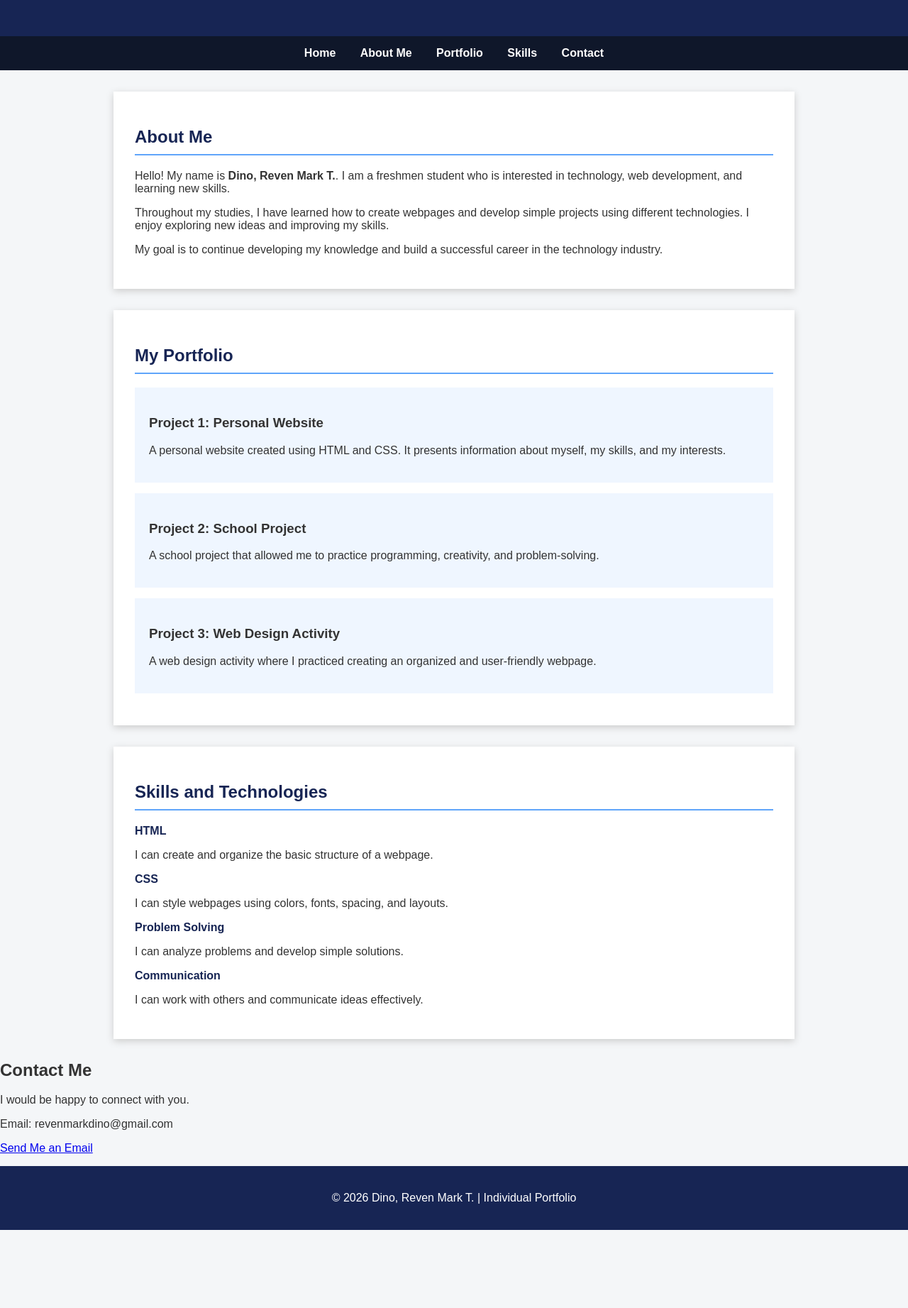
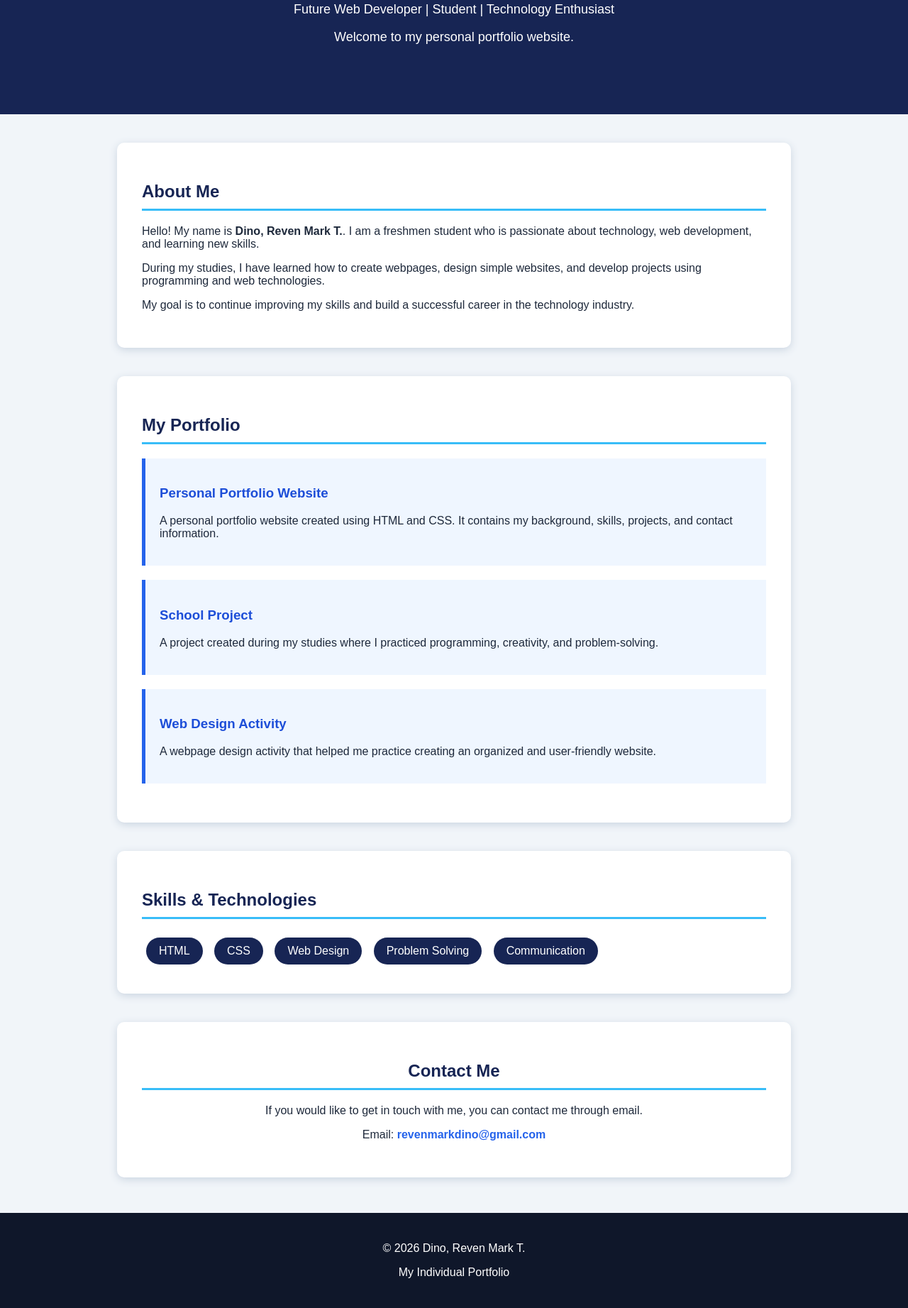
Before and after one commit to revenmarkdino-art/github-portfolio, a plain HTML site: page portfolio.html in a window 1280 px wide. Shown: the part 245-2088 px from the top of the page at 71% size. Before the commit the page ends 1978 px from the top, so only its background shows below. Drawn offline with Linux system fonts and the light colour scheme.

Commit message:
Update portfolio.html

```diff
--- a/portfolio.html
+++ b/portfolio.html
@@ -1,235 +1,266 @@
 <!DOCTYPE html>
-<html>
+<html lang="en">
 <head>
+    <meta charset="UTF-8">
+    <meta name="viewport" content="width=device-width, initial-scale=1.0">
+
     <title>Dino, Reven Mark T. | Portfolio</title>
 
     <style>
-        body {
-            font-family: Arial, sans-serif;
-            margin: 0;
-            background-color: #f4f6f8;
-            color: #333;
+        * {
+            box-sizing: border-box;
+            scroll-behavior: smooth;
         }
 
-        .header {
+        body {
+            margin: 0;
+            font-family: Arial, sans-serif;
+            background-color: #f1f5f9;
+            color: #1e293b;
+        }
+
+        /* Navigation */
+        nav {
+            background-color: #0f172a;
+            padding: 18px;
+            text-align: center;
+            position: sticky;
+            top: 0;
+        }
+
+        nav a {
+            color: white;
+            text-decoration: none;
+            margin: 0 15px;
+            font-weight: bold;
+        }
+
+        nav a:hover {
+            color: #38bdf8;
+        }
+
+        /* Home */
+        #home {
             background-color: #172554;
             color: white;
             text-align: center;
-            padding: 50px;
+            padding: 80px 20px;
         }
 
         .profile {
-            width: 150px;
-            height: 150px;
+            width: 160px;
+            height: 160px;
+            object-fit: cover;
             border-radius: 50%;
             border: 5px solid white;
-            object-fit: cover;
         }
 
-        .header h1 {
-            font-size: 40px;
-            margin-bottom: 10px;
+        #home h1 {
+            font-size: 42px;
+            margin: 20px 0 10px;
         }
 
-        .header p {
+        #home p {
             font-size: 18px;
         }
 
-        .nav {
-            background-color: #0f172a;
-            text-align: center;
-            padding: 15px;
+        /* Sections */
+        section {
+            width: 85%;
+            max-width: 950px;
+            margin: 40px auto;
+            padding: 35px;
+            background-color: white;
+            border-radius: 10px;
+            box-shadow: 0 3px 12px #cbd5e1;
         }
 
-        .nav a {
+        section h2 {
+            color: #172554;
+            border-bottom: 3px solid #38bdf8;
+            padding-bottom: 10px;
+        }
+
+        /* Projects */
+        .project {
+            background-color: #eff6ff;
+            padding: 20px;
+            margin: 20px 0;
+            border-left: 5px solid #2563eb;
+        }
+
+        .project h3 {
+            color: #1d4ed8;
+        }
+
+        /* Skills */
+        .skill {
+            display: inline-block;
+            background-color: #172554;
             color: white;
-            text-decoration: none;
-            margin: 15px;
+            padding: 10px 18px;
+            margin: 6px;
+            border-radius: 20px;
+        }
+
+        /* Contact */
+        #contact {
+            text-align: center;
+        }
+
+        .email {
+            color: #2563eb;
             font-weight: bold;
         }
 
-        .nav a:hover {
-            color: #60a5fa;
-        }
-
-        .section {
-            background-color: white;
-            margin: 30px auto;
-            padding: 30px;
-            width: 80%;
-            max-width: 900px;
-            box-shadow: 0 3px 10px #cccccc;
-        }
-
-        .section h2 {
-            color: #172554;
-            border-bottom: 2px solid #60a5fa;
-            padding-bottom: 10px;
-        }
-
-        .project {
-            background-color: #eff6ff;
-            padding: 20px;
-            margin: 15px 0;
-        }
-
-        .skills {
-            color: #172554;
-            font-weight: bold;
-        }
-
-        .contact {
-            text-align: center;
-        }
-
-        .footer {
-            background-color: #172554;
+        /* Footer */
+        footer {
+            background-color: #0f172a;
             color: white;
             text-align: center;
-            padding: 20px;
+            padding: 25px;
+            margin-top: 50px;
         }
     </style>
 </head>
 
 <body>
 
-    <!-- Homepage / Landing Page -->
-    <div class="header" id="home">
-
-        <!-- Profile Picture -->
-        <img src="c:\Users\Paul Pisonet\Pictures\Screenshots\Screenshot 2026-07-19 201303.png" alt="Photo of Dino, Reven Mark T." class="profile">
-
-        <h1>Dino, Reven Mark T.</h1>
-
-        <p>Future Web Developer | Creative Student | Technology Enthusiast</p>
-
-        <p>Welcome to my personal portfolio.</p>
-    </div>
-
     <!-- Navigation -->
-    <div class="nav">
+    <nav>
         <a href="#home">Home</a>
         <a href="#about">About Me</a>
         <a href="#portfolio">Portfolio</a>
         <a href="#skills">Skills</a>
         <a href="#contact">Contact</a>
+    </nav>
+
+    <!-- Home -->
+    <div id="home">
+
+        <img src="c:\Users\Paul Pisonet\Pictures\Screenshots\Screenshot 2026-07-19 201303.png"
+             alt="Dino, Reven Mark T."
+             class="profile">
+
+        <h1>Dino, Reven Mark T.</h1>
+
+        <p>
+            Future Web Developer | Student | Technology Enthusiast
+        </p>
+
+        <p>
+            Welcome to my personal portfolio website.
+        </p>
+
     </div>
 
     <!-- About Me -->
-    <div class="section" id="about">
+    <section id="about">
 
         <h2>About Me</h2>
 
         <p>
             Hello! My name is <b>Dino, Reven Mark T.</b>.
-            I am a freshmen student who is interested in technology,
-            web development, and learning new skills.
+            I am a freshmen student who is passionate about
+            technology, web development, and learning new skills.
         </p>
 
         <p>
-            Throughout my studies, I have learned how to create webpages
-            and develop simple projects using different technologies.
-            I enjoy exploring new ideas and improving my skills.
+            During my studies, I have learned how to create webpages,
+            design simple websites, and develop projects using
+            programming and web technologies.
         </p>
 
         <p>
-            My goal is to continue developing my knowledge and build
+            My goal is to continue improving my skills and build
             a successful career in the technology industry.
         </p>
 
-    </div>
+    </section>
 
     <!-- Portfolio -->
-    <div class="section" id="portfolio">
+    <section id="portfolio">
 
         <h2>My Portfolio</h2>
 
         <div class="project">
-            <h3>Project 1: Personal Website</h3>
+
+            <h3>Personal Portfolio Website</h3>
 
             <p>
-                A personal website created using HTML and CSS.
-                It presents information about myself, my skills,
-                and my interests.
+                A personal portfolio website created using HTML and CSS.
+                It contains my background, skills, projects, and contact
+                information.
             </p>
+
         </div>
 
         <div class="project">
-            <h3>Project 2: School Project</h3>
+
+            <h3>School Project</h3>
 
             <p>
-                A school project that allowed me to practice
+                A project created during my studies where I practiced
                 programming, creativity, and problem-solving.
             </p>
+
         </div>
 
         <div class="project">
-            <h3>Project 3: Web Design Activity</h3>
+
+            <h3>Web Design Activity</h3>
 
             <p>
-                A web design activity where I practiced creating
-                an organized and user-friendly webpage.
+                A webpage design activity that helped me practice
+                creating an organized and user-friendly website.
             </p>
+
         </div>
 
-    </div>
+    </section>
 
     <!-- Skills -->
-    <div class="section" id="skills">
+    <section id="skills">
 
-        <h2>Skills and Technologies</h2>
+        <h2>Skills & Technologies</h2>
 
-        <p class="skills">HTML</p>
-        <p>
-            I can create and organize the basic structure of a webpage.
-        </p>
+        <span class="skill">HTML</span>
+        <span class="skill">CSS</span>
+        <span class="skill">Web Design</span>
+        <span class="skill">Problem Solving</span>
+        <span class="skill">Communication</span>
 
-        <p class="skills">CSS</p>
-        <p>
-            I can style webpages using colors, fonts, spacing, and layouts.
-        </p>
-
-        <p class="skills">Problem Solving</p>
-        <p>
-            I can analyze problems and develop simple solutions.
-        </p>
-
-        <p class="skills">Communication</p>
-        <p>
-            I can work with others and communicate ideas effectively.
-        </p>
-
-    </div>
+    </section>
 
     <!-- Contact -->
-    <div class="BSIT107" id="contact">
+    <section id="contact">
 
         <h2>Contact Me</h2>
 
         <p>
-            I would be happy to connect with you.
+            If you would like to get in touch with me,
+            you can contact me through email.
         </p>
 
         <p>
-            Email: revenmarkdino@gmail.com
+            Email:
+            <span class="email">revenmarkdino@gmail.com</span>
+        </p>
+
+    </section>
+
+    <!-- Footer -->
+    <footer>
+
+        <p>
+            © 2026 Dino, Reven Mark T.
         </p>
 
         <p>
-            <a href="mailto:revenmarkdino@gmail.com">
-                Send Me an Email
-            </a>
+            My Individual Portfolio
         </p>
 
-    </div>
-
-    <!-- Footer -->
-    <div class="footer">
-
-        <p>
-            © 2026 Dino, Reven Mark T. | Individual Portfolio
-        </p>
-
-    </div>
+    </footer>
 
 </body>
 </html>
```
